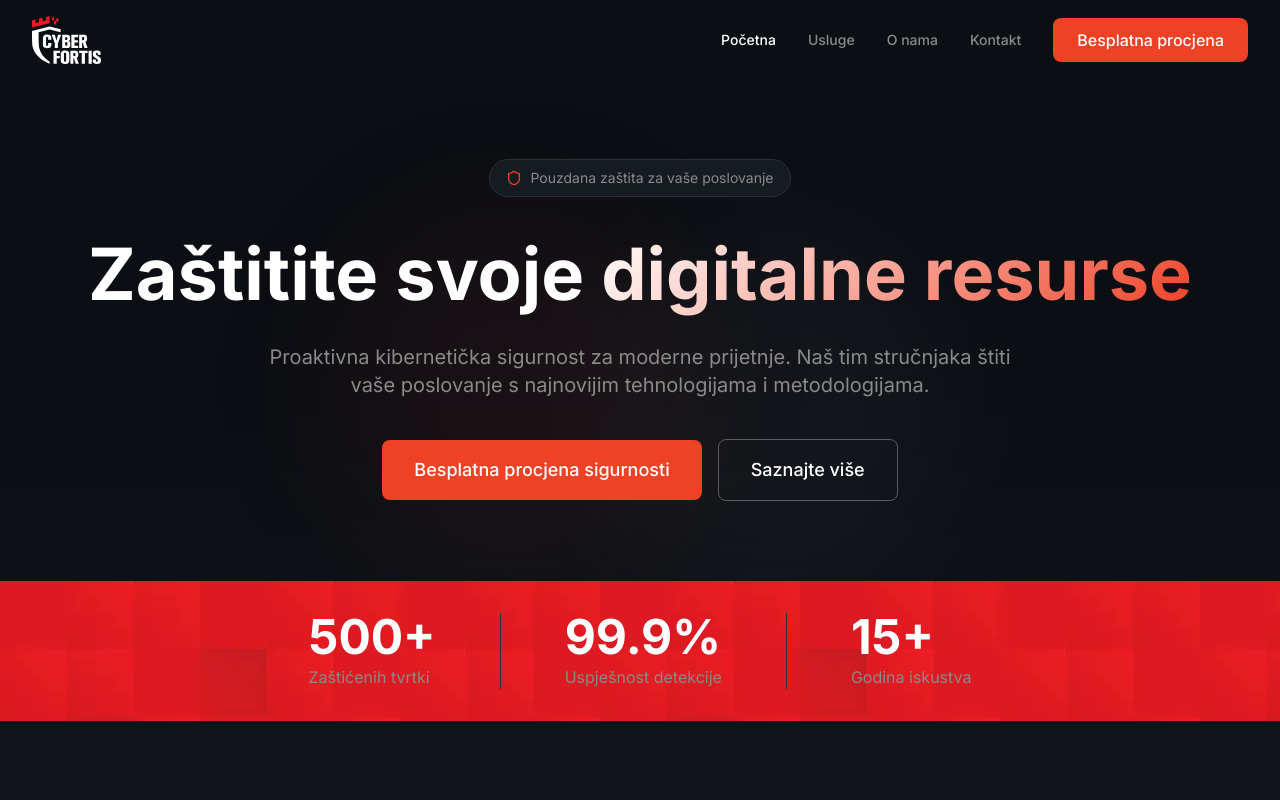
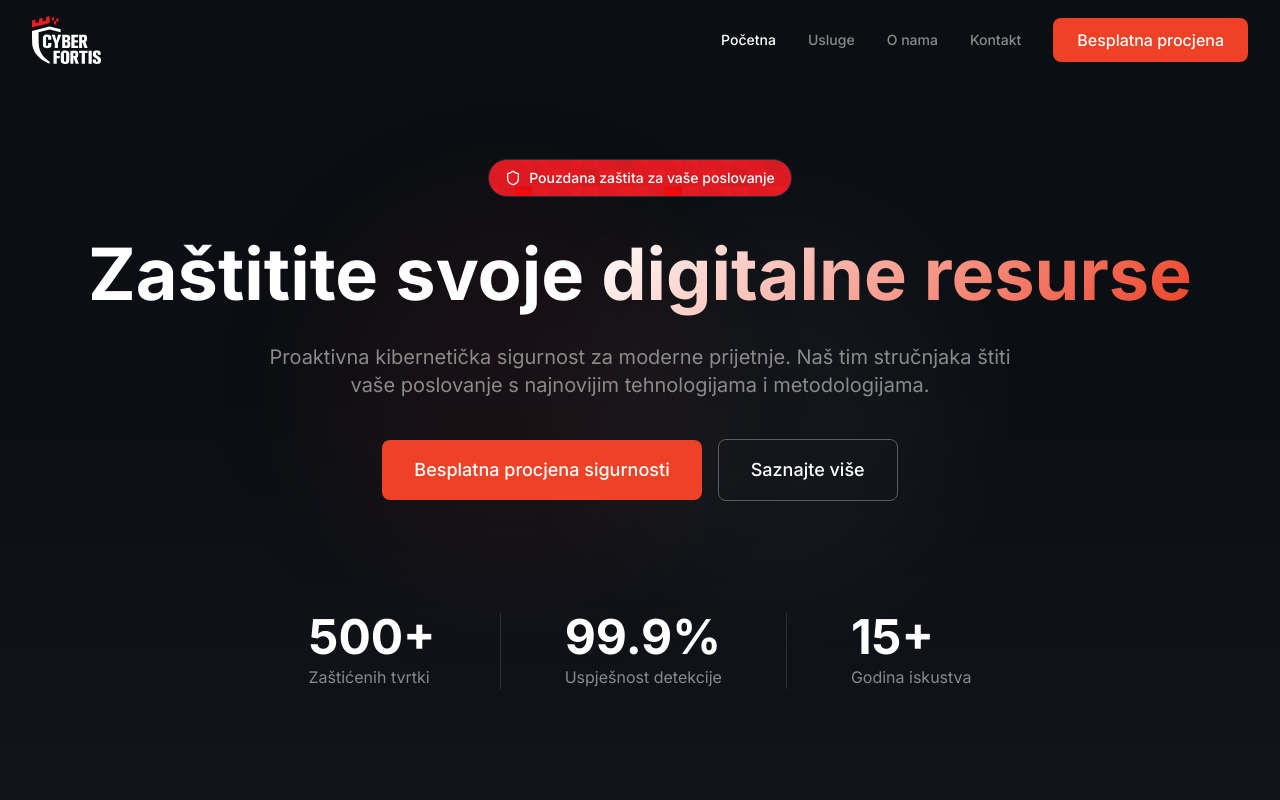
Before and after one commit to Nikola-Obradovic/CyberFortis, a React (Vite) app: page / in a window 1280 px wide. Shown: the top 800 px of the page. Built offline with nearby package versions, Linux system fonts and the light colour scheme.

Commit message:
fix for banner

```diff
--- a/src/components/sections/Hero.tsx
+++ b/src/components/sections/Hero.tsx
@@ -71,9 +71,12 @@ export default function Hero() {
 
       <div className="relative z-10 max-w-7xl mx-auto px-4 sm:px-6 lg:px-8 text-center pt-20">
         {/* Badge */}
-        <div className="inline-flex items-center gap-2 bg-cyber-card border border-border rounded-full px-4 py-2 mb-8">
-          <Shield className="w-4 h-4 text-accent-red" />
-          <span className="text-sm text-text-muted">Pouzdana zaštita za vaše poslovanje</span>
+        <div
+          className="inline-flex items-center gap-2 border border-border rounded-full px-4 py-2 mb-8 bg-repeat bg-center"
+          style={{ backgroundImage: `url(${redCubes})`, backgroundSize: '150px auto' }}
+        >
+          <Shield className="w-4 h-4 text-white" />
+          <span className="text-sm text-white font-medium">Pouzdana zaštita za vaše poslovanje</span>
         </div>
 
         {/* Main Headline */}
@@ -103,7 +106,6 @@ export default function Hero() {
       {/* Stats */}
       <div
         className="relative z-10 w-full mt-20"
-        style={{ backgroundImage: `url(${redCubes})`, backgroundRepeat: 'repeat', backgroundSize: '600px auto' }}
       >
         <div className="max-w-7xl mx-auto px-4 sm:px-6 lg:px-8 flex flex-wrap justify-center gap-x-16 gap-y-8 py-8">
           <div ref={stat1.ref}>
```
Also changed, not shown: public/red_cubes.webp (added).
